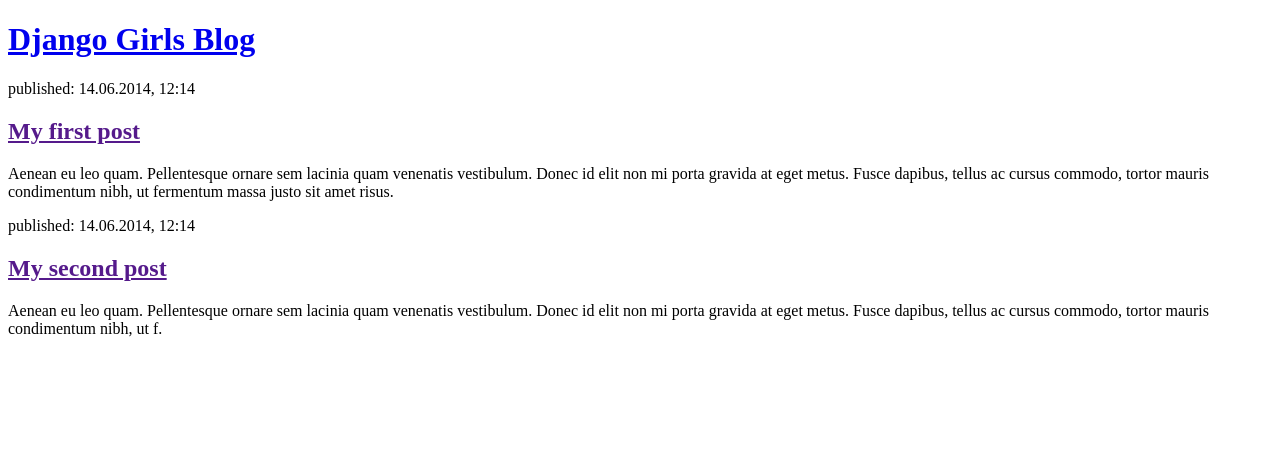
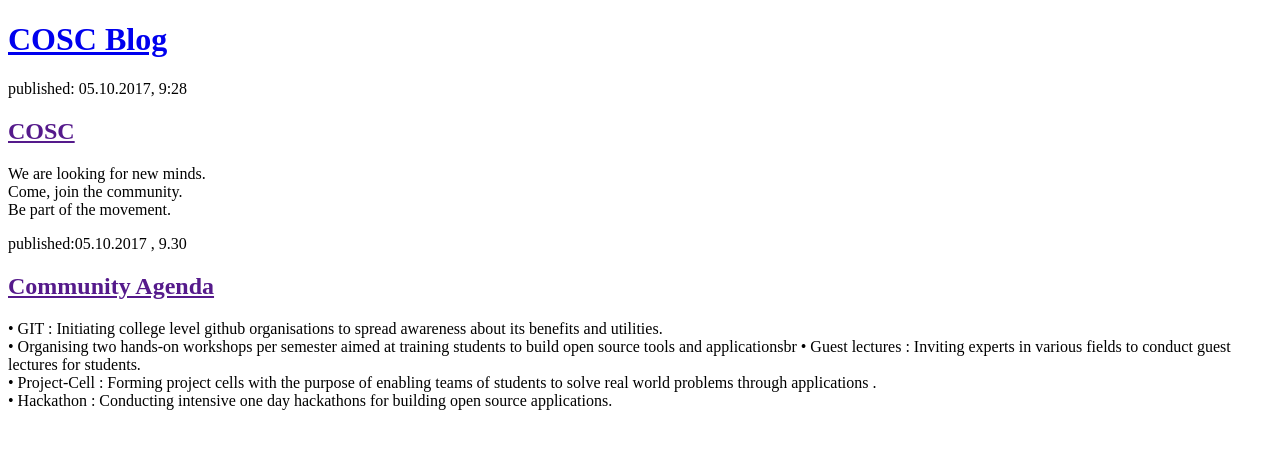
Before and after one commit to VineethKanaparthi/my-first-blog, a Django app: page / in a window 1280 px wide. Shown: the top 449 px of the page. Run offline with Django 3.2, Linux system fonts and the light colour scheme.

Commit message:
Updated post details

```diff
--- a/blog/templates/blog/post_list.html
+++ b/blog/templates/blog/post_list.html
@@ -5,19 +5,30 @@
     </head>
     <body>
         <div>
-            <h1><a href="/">Django Girls Blog</a></h1>
+            <h1><a href="/">COSC Blog</a></h1>
         </div>
 
         <div>
-            <p>published: 14.06.2014, 12:14</p>
-            <h2><a href="">My first post</a></h2>
-            <p>Aenean eu leo quam. Pellentesque ornare sem lacinia quam venenatis vestibulum. Donec id elit non mi porta gravida at eget metus. Fusce dapibus, tellus ac cursus commodo, tortor mauris condimentum nibh, ut fermentum massa justo sit amet risus.</p>
+            <p>published: 05.10.2017, 9:28</p>
+            <h2><a href="">COSC</a></h2>
+            <p>We are looking for new minds.<br>
+Come, join the community.<br>
+Be part of the movement.<br></p>
         </div>
 
         <div>
-            <p>published: 14.06.2014, 12:14</p>
-            <h2><a href="">My second post</a></h2>
-            <p>Aenean eu leo quam. Pellentesque ornare sem lacinia quam venenatis vestibulum. Donec id elit non mi porta gravida at eget metus. Fusce dapibus, tellus ac cursus commodo, tortor mauris condimentum nibh, ut f.</p>
+            <p>published:05.10.2017 , 9.30</p>
+            <h2><a href="">Community Agenda</a></h2>
+            <p>• GIT : Initiating college level github organisations to spread awareness about its benefits and utilities.<br>
+
+• Organising two hands-on workshops per semester aimed at training students to build open source tools and applicationsbr
+
+
+• Guest lectures : Inviting experts in various fields to conduct guest lectures for students.<br>
+
+• Project-Cell : Forming project cells with the purpose of enabling teams of students to solve real world problems through applications .<br>
+
+• Hackathon : Conducting intensive one day hackathons for building open source applications.<br></p>
         </div>
     </body>
 </html>
```
